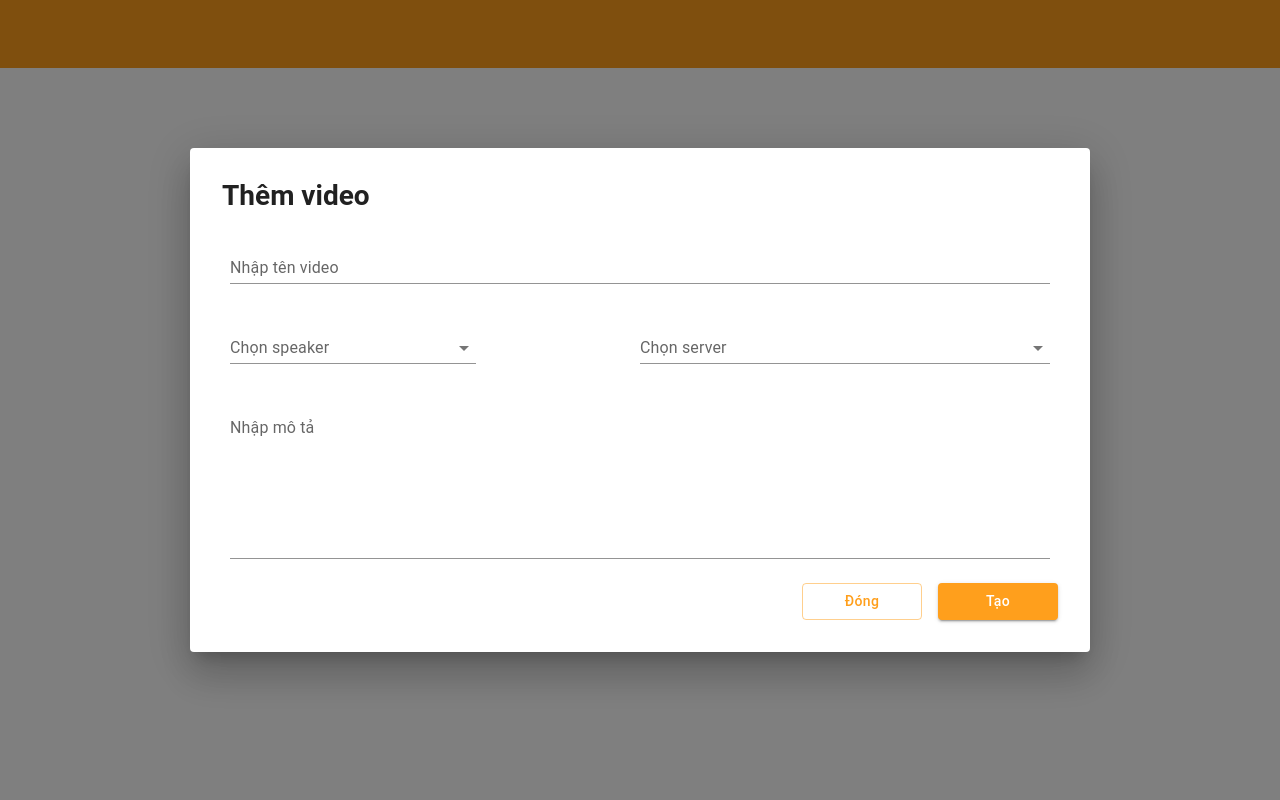
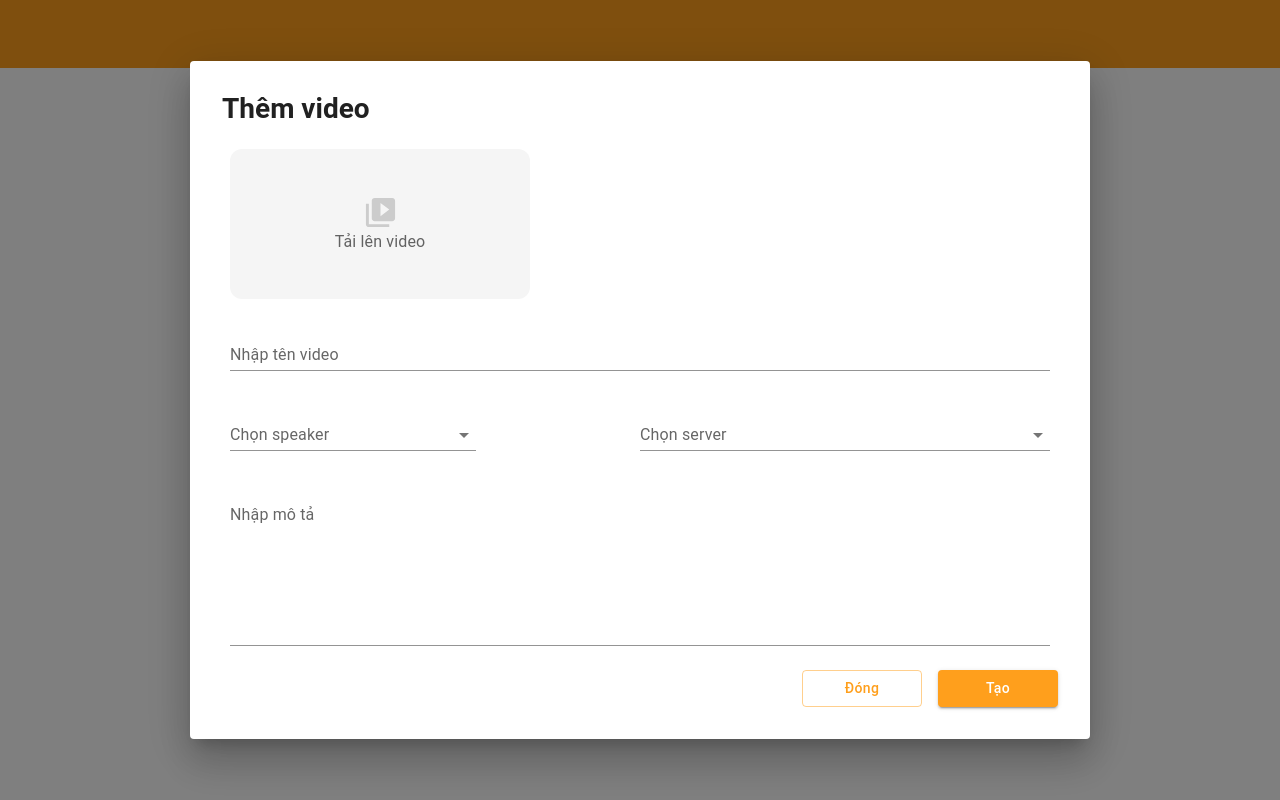
Before and after one commit to hoanganhvmodev/repo_video, a React (Vite) app: page /admin/video/create in a window 1280 px wide. Built offline with nearby package versions, Linux system fonts and the light colour scheme; no server answers; the HTML template or start-up script is replaced by a standard one.

Commit message:
feat(frontend): upload video

```diff
--- a/src/components/CUploadImage/CUploadImage.tsx
+++ b/src/components/CUploadMedia/CUploadMedia.tsx
@@ -2,20 +2,23 @@ import CloseIcon from '@mui/icons-material/Close'
 import ImageIcon from '@mui/icons-material/Image'
 import { Box, Button, InputLabel } from '@mui/material'
 import { ChangeEvent, FC, useRef } from 'react'
-interface CUploadImageProps {
+import VideoLibraryIcon from '@mui/icons-material/VideoLibrary'
+interface CUploadMediaProps {
   label: string
   error: any
   sxContainer?: object
   attachment: any
+  type?: 'image' | 'video'
   handleSelectFile?: (e: ChangeEvent<HTMLInputElement>) => any
   handleCloseSelectFile?: () => any
 }
 
-const CUploadImage: FC<CUploadImageProps> = ({
+const CUploadMedia: FC<CUploadMediaProps> = ({
   label,
   error,
   sxContainer,
   attachment,
+  type = 'image',
   handleSelectFile,
   handleCloseSelectFile
 }) => {
@@ -46,7 +49,12 @@ const CUploadImage: FC<CUploadImageProps> = ({
           alignItems: 'center'
         }}
       >
+        {type === 'image' ? (
           <ImageIcon fontSize={'large'} sx={{ color: '#CCC' }} />
+        ) : (
+          <VideoLibraryIcon fontSize={'large'} sx={{ color: '#CCC' }} />
+        )}
+
         <InputLabel>{label}</InputLabel>
       </Box>
       <Button
@@ -61,7 +69,7 @@ const CUploadImage: FC<CUploadImageProps> = ({
         <input
           ref={ref}
           type='file'
-          accept='.png, .jpg, .jpeg'
+          accept={type === 'image' ? '.png, .jpg, .jpeg' : '.mp4, .mkv'}
           hidden
           onChange={handleSelectFile}
         />
@@ -76,6 +84,7 @@ const CUploadImage: FC<CUploadImageProps> = ({
         borderRadius: '12px'
       }}
     >
+      {type === 'image' ? (
         <img
           src={attachment?.url}
           alt='thumbnail'
@@ -87,6 +96,19 @@ const CUploadImage: FC<CUploadImageProps> = ({
             objectPosition: 'center'
           }}
         />
+      ) : (
+        <video
+          src={attachment?.url}
+          controls
+          style={{
+            width: '100%',
+            height: '100%',
+            borderRadius: '12px',
+            objectFit: 'cover',
+            objectPosition: 'center'
+          }}
+        />
+      )}
       <Button
         sx={{
           position: 'absolute',
@@ -110,4 +132,4 @@ const CUploadImage: FC<CUploadImageProps> = ({
   )
 }
 
-export default CUploadImage
+export default CUploadMedia
--- a/src/components/FormCourse/FormCourse.tsx
+++ b/src/components/FormCourse/FormCourse.tsx
@@ -3,10 +3,10 @@ import CForm from '@components/CForm/CForm'
 import CInputTags from '@components/CInputTags/CInputTags'
 import CPopup from '@components/CPopup/CPopup'
 import CSelect from '@components/CSelect/CSelect'
-import CUploadImage from '@components/CUploadImage/CUploadImage'
+import CUploadMedia from '@components/CUploadMedia/CUploadMedia'
 import { ACTION_FORM } from '@constants/common-form'
 import { LEVEL_COURSE } from '@constants/course'
-import { useUploadImage } from '@hooks/useUploadImage'
+import { useUploadMedia } from '@hooks/useUploadMedia'
 import {
   Box,
   Button,
@@ -47,7 +47,7 @@ const FormCourse: FC<FormCourseProps> = ({
   const [openForm, setOpenForm] = useState<boolean>(true)
   const [openWarningClose, setOpenWarningClose] = useState<boolean>(false)
   const { attachment, handleSelectFile, handleCloseSelectFile } =
-    useUploadImage()
+    useUploadMedia()
   const {
     register,
     handleSubmit,
@@ -241,7 +241,7 @@ const FormCourse: FC<FormCourseProps> = ({
                 <Grid item xs={4}>
                   <Box sx={{ display: 'flex', justifyContent: 'end' }}>
                     {/* ================= INPUT THUMBNAIL ================= */}
-                    <CUploadImage
+                    <CUploadMedia
                       attachment={attachment}
                       label={t('createCourse.thumbLabel')}
                       handleSelectFile={handleSelectFile}
--- a/src/components/FormVideo/FormVideo.tsx
+++ b/src/components/FormVideo/FormVideo.tsx
@@ -1,7 +1,9 @@
 import CForm from '@components/CForm/CForm'
 import CLazySelect from '@components/CLazySelect/CLazySelect'
 import CPopup from '@components/CPopup/CPopup'
+import CUploadMedia from '@components/CUploadMedia/CUploadMedia'
 import { ACTION_FORM } from '@constants/common-form'
+import { useUploadMedia } from '@hooks/useUploadMedia'
 import { Box, Button, Dialog, TextField } from '@mui/material'
 import { ActionForm } from '@type/CommonForm'
 import { User } from '@type/User'
@@ -41,6 +43,8 @@ const FormVideo: FC<FormVideoProps> = ({
   const [keySearchSpeaker, setKeySearchSpeaker] = useState<string>('')
   const [loadingSelectSpeaker, setLoadingSelectSpeaker] =
     useState<boolean>(false)
+  const { attachment, handleSelectFile, handleCloseSelectFile } =
+    useUploadMedia()
   // const loadingSelectSpeaker = openSelectSpeaker && optionsSpeaker.length === 0
   const loadingSelectServer = openSelectServer && optionsServer.length === 0
 
@@ -108,7 +112,7 @@ const FormVideo: FC<FormVideoProps> = ({
   // *********** Methods ******************
   const handleCloseDialog = (event: object, reason: string) => {
     if (reason && reason == 'backdropClick') return
-    setOpenWarningClose(true)
+    setOpenWarningClose(false)
     setOpenFormCreate(false)
   }
 
@@ -151,7 +155,13 @@ const FormVideo: FC<FormVideoProps> = ({
     }
   }
 
+  const handleUploadVideo = () => {
+    console.log(attachment)
+    // TODO : return url video
+  }
+
   const handleSubmitForm = (data: Video) => {
+    handleUploadVideo()
     console.log(data)
   }
 
@@ -175,7 +185,30 @@ const FormVideo: FC<FormVideoProps> = ({
           // ============= Body Form ================
           inputArea={
             <Box sx={{ px: 1 }}>
+              <Box
+                sx={{
+                  width: '300px',
+                  height: '150px'
+                }}
+              >
+                <CUploadMedia
+                  label={t('formVideo.videoLabel')}
+                  attachment={attachment}
+                  handleSelectFile={handleSelectFile}
+                  handleCloseSelectFile={handleCloseSelectFile}
+                  error={{}}
+                  type='video'
+                  sxContainer={{
+                    height: '150px',
+                    width: '300px'
+                  }}
+                />
+              </Box>
+
               <TextField
+                sx={{
+                  mt: 3
+                }}
                 label={t('formVideo.nameLabel')}
                 variant='standard'
                 fullWidth
@@ -241,9 +274,6 @@ const FormVideo: FC<FormVideoProps> = ({
                       setOpenSelectServer(false)
                     }}
                     onChange={handleSelectServer}
-                    registerFormHook={register('id_server_provider', {
-                      required: t('validatedMessage.notEmpty')
-                    })}
                   ></CLazySelect>
                 </Box>
               </Box>
@@ -268,7 +298,7 @@ const FormVideo: FC<FormVideoProps> = ({
                 variant='outlined'
                 sx={{ minWidth: '120px' }}
                 onClick={() => {
-                  handleCloseDialog({}, 'button-close')
+                  setOpenWarningClose(true)
                 }}
               >
                 {t('commonForm.close')}
@@ -303,6 +333,9 @@ const FormVideo: FC<FormVideoProps> = ({
               variant='contained'
               color='primary'
               sx={{ color: '#FFF', ml: 2, width: '100px' }}
+              onClick={() => {
+                handleCloseDialog({}, 'btn-close')
+              }}
             >
               {t('commonForm.yes')}
             </Button>
--- a/src/hooks/useUploadImage.ts
+++ b/src/hooks/useUploadMedia.ts
@@ -1,6 +1,6 @@
 import { ChangeEvent, useState } from 'react'
 
-export const useUploadImage = () => {
+export const useUploadMedia = () => {
   const [attachment, setAttachment] = useState<any>(null)
 
   // Can custom additional handle in specific form
@@ -13,7 +13,6 @@ export const useUploadImage = () => {
     const fileSelected = e.target.files?.[0]
     if (fileSelected) {
       const url = URL.createObjectURL(fileSelected)
-      console.log(url)
       setAttachment({ ...fileSelected, url: url })
     }
   }
--- a/src/locale/vi.ts
+++ b/src/locale/vi.ts
@@ -50,6 +50,10 @@ const translation = {
     descLabel: 'Nhập mô tả',
     speakerLabel: 'Chọn speaker',
     serverLabel: 'Chọn server',
+    videoLabel: 'Tải lên video',
+    warningCloseTitle: 'Bạn có muốn đóng biểu mẫu tạo video không ?',
+    warningCloseDesc:
+      'Toàn bộ dữ liệu đang nhập sẽ không được lưu nếu đóng biểu mẫu tạo video'
   }
 }
 
```
Also changed, not shown: 1 other file (tests, documents, lock files or other folders). Lines whose indentation alone changed are shown as unchanged.
